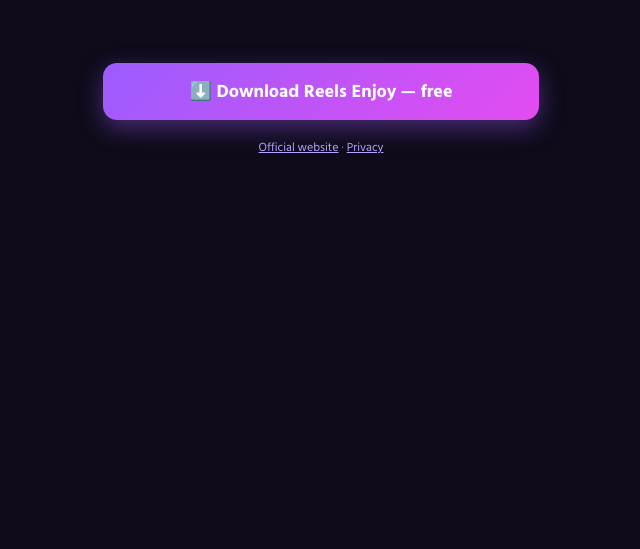
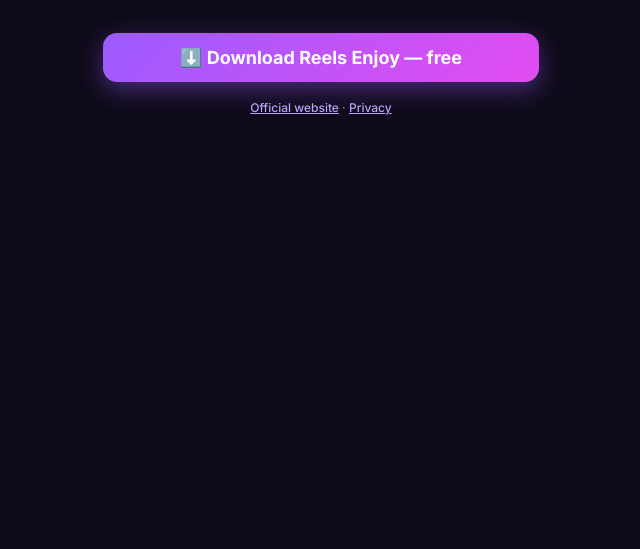
Before and after one commit to akashpattadar19-cell/reels-admin, a plain HTML site: page v/index.html in a window 1280 px wide. Shown: the part 251-800 px from the top of the page, without its empty margins (319-959 px from the left). Drawn offline with Linux system fonts and the light colour scheme.

Commit message:
Download and share pages: same clearer Bengali font
Co-Authored-By: Claude Opus 5.5 <noreply@anthropic.com>
Claude-Session: https://claude.ai/code/session_018iSamo53pHHqxDYkMtRibj

```diff
--- a/v/index.html
+++ b/v/index.html
@@ -11,9 +11,9 @@
 <meta property="og:type" content="video.other">
 <meta name="twitter:card" content="summary_large_image">
 <link rel="icon" href="../get/icon.png">
-<link href="https://fonts.googleapis.com/css2?family=Hind+Siliguri:wght@400;600;700&display=swap" rel="stylesheet">
+<link href="https://fonts.googleapis.com/css2?family=Inter:wght@400;500;600;700;800&family=Noto+Sans+Bengali:wght@400;500;600;700;800&display=swap" rel="stylesheet">
 <style>
-*{box-sizing:border-box}body{margin:0;font-family:"Hind Siliguri",system-ui,sans-serif;background:#0f0b1a;color:#fff;min-height:100vh}
+*{box-sizing:border-box}body{margin:0;font-family:"Inter","Noto Sans Bengali",system-ui,sans-serif;font-weight:500;background:#0f0b1a;color:#fff;min-height:100vh}
 .wrap{max-width:460px;margin:0 auto;padding:12px 12px 30px}
 .top{display:flex;align-items:center;gap:10px;margin-bottom:10px}.top img{width:34px;height:34px;border-radius:10px}
 .top b{font-size:18px;flex:1}.top a{color:#d9ccff;font-size:13px;text-decoration:none;border:1px solid #4a3d73;padding:4px 10px;border-radius:99px}
```
Also changed, not shown: get/index.html (+2 -2 lines).
